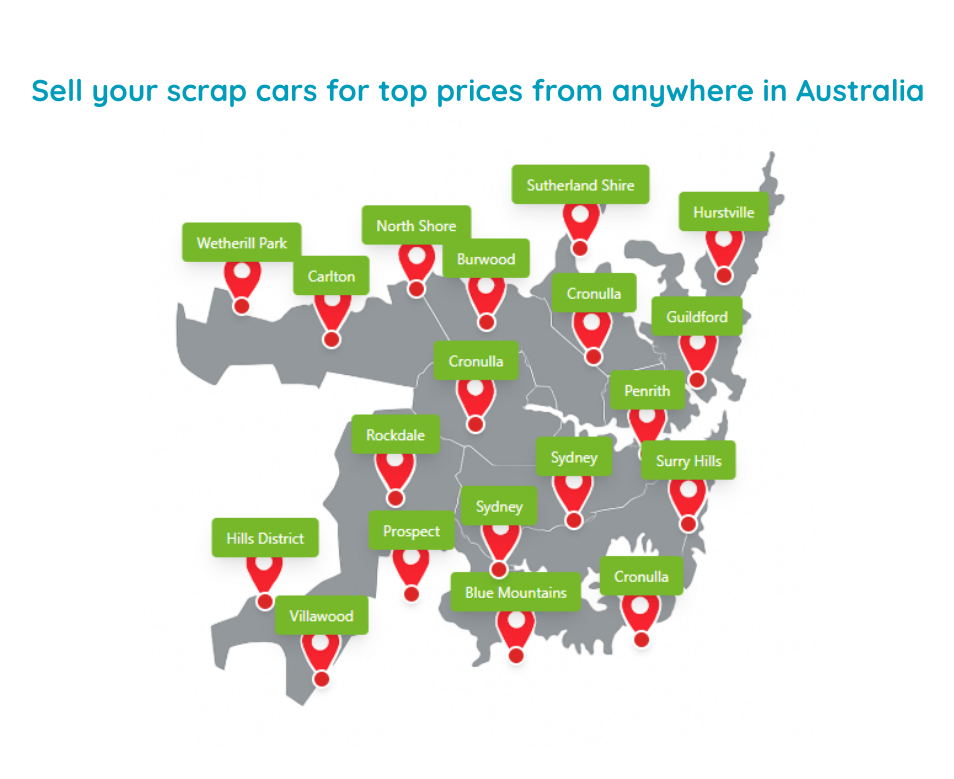
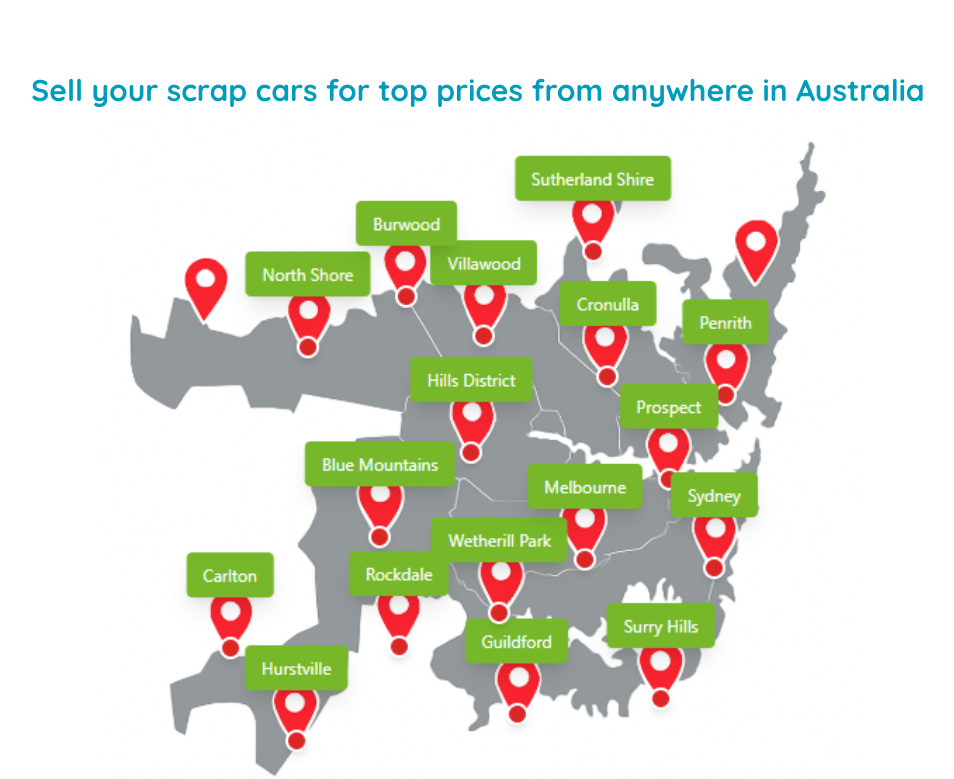
Before and after one commit to 404annas/Car-Scrap-Website, a React (Vite) app: page / in a window 1280 px wide. Shown: the part 2481-3260 px from the top of the page, without its empty margins (162-1116 px from the left). Built offline with nearby package versions, Linux system fonts and the light colour scheme; a web font is replaced by a local one.

Commit message:
Website Complete 1

```diff
--- a/src/components/Map/Map.jsx
+++ b/src/components/Map/Map.jsx
@@ -1,4 +1,24 @@
-import MapImage from "../../assets/MappImage.png";
+import MapImage from "../../assets/MapImage3.png";
+
+// const locations = [
+//   { name: "North Shore", top: "33.8%", left: "41%" },
+//   { name: "Sutherland Shire", top: "21.3%", left: "56%" },
+//   { name: "Surry Hills", top: "79.5%", left: "59.6%" },
+//   { name: "Cronulla", top: "37.5%", left: "56.8%" },
+//   { name: "Guildford", top: "81.5%", left: "52%" },
+//   { name: "Penrith", top: "40%", left: "63%" },
+//   { name: "Hills District", top: "47.4%", left: "49.6%" },
+//   { name: "Blue Mountains", top: "58.5%", left: "44.8%" },
+//   { name: "Wetherill Park", top: "68.4%", left: "51.1%" },
+//   { name: "Rockdale", top: "72.8%", left: "45.8%" },
+//   { name: "Prospect", top: "51%", left: "60%" },
+//   { name: "Sydney", top: "62.5%", left: "62.4%" },
+//   { name: "Hurstville", top: "85%", left: "40.4%" },
+//   { name: "Villawood", top: "32.3%", left: "50.29%" },
+//   { name: "Burwood", top: "27.2%", left: "46.2%" },
+//   { name: "Carlton", top: "73%", left: "36.9%" },
+//   { name: "Melbourne", top: "61.3%", left: "55.6%" }
+// ];
 
 const Map = () => {
   return (
@@ -12,7 +32,7 @@ const Map = () => {
       <img
         src={MapImage}
         alt="City Map"
-        className="w-fit mx-auto h-[60vh] sm:h-[70vh] md:h-[80vh] object-cover px-2"
+        className="w-full h-[60vh] sm:h-[70vh] md:h-[80vh] lg:h-[90vh] object-cover px-2"
       />
     </section>
   );
```
Also changed, not shown: src/assets/MapImage3.png (added).
